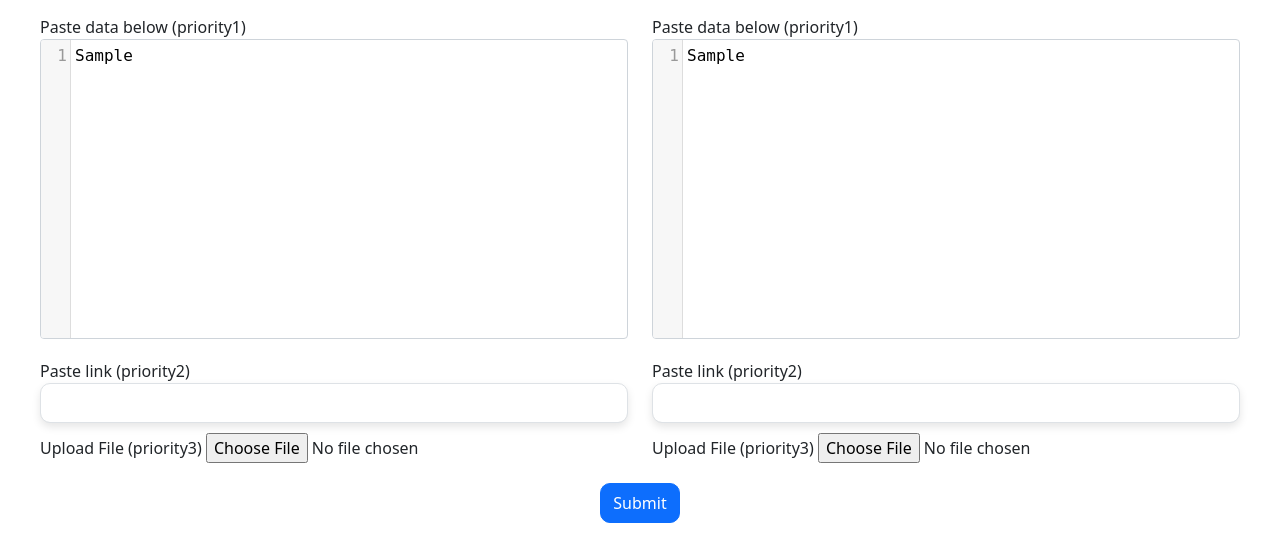
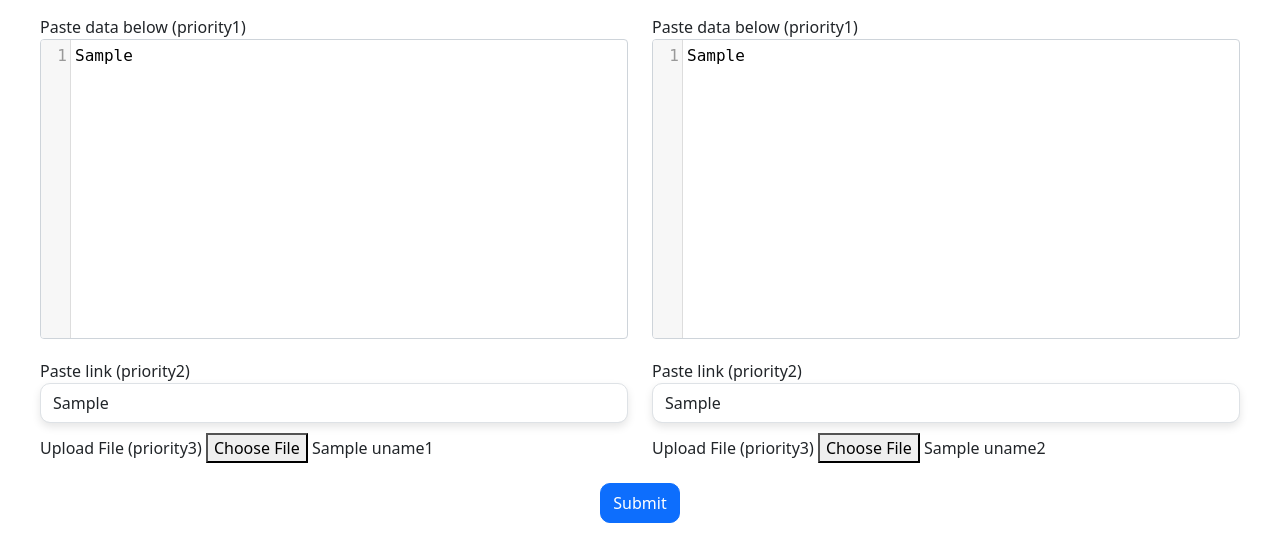
Before and after one commit to maddytae/gitexplorer, a Flask app: template templates/main.html in a window 1280 px wide. Shown: the part 260-800 px from the top of the page. Run offline with Flask 3, Linux system fonts and the light colour scheme; the template is opened without the code that fills it: most values are stand-ins (such as "Sample title", 1, 10 or a date in 2020).

Commit message:
Nice Work

```diff
--- a/app.py
+++ b/app.py
@@ -50,19 +50,25 @@ atexit.register(lambda: scheduler.shutdown())
 @app.route("/", methods=["GET", "POST"])
 def main():
     error_message = None
+    show_checkbox_page = False
+    diff_files = {}
     code1 = ''
     code2 = ''
-    show_checkbox_page = False
-    diff_files = {}
+    newInput1 = ''
+    newInput2 = ''
+    uname1 = session.get('uname1', '')  # Initialize from session
+    uname2 = session.get('uname2', '')  # Initialize from session
+
 
     if request.method == "POST":
+
         # Generate a unique session identifier
         if 'session_id' not in session:
             session['session_id'] = str(uuid.uuid4())
 
         session_dir = os.path.join(st.repo_store, f"{session['session_id']}")
         main_diff_dir=os.path.join(session_dir,"main_diff_path")
-        print(main_diff_dir)
+
         session['session_dir'] = session_dir
         session['main_diff_dir'] = main_diff_dir
         if not os.path.exists(session_dir):
@@ -95,25 +101,69 @@ def main():
                     logging.error(f"Error: {e}", exc_info=True)
 
         # Check if CodeMirror text area form is submitted
-        elif 'code1' in request.form and 'code2' in request.form:
+        elif (any(request.form.get(key) for key in ['code1', 'newInput1']) or
+            'fileUpload1' in request.files) and \
+            (any(request.form.get(key) for key in ['code2', 'newInput2']) or
+            'fileUpload2' in request.files):
             show_checkbox_page = True
+            filename1='file1.txt'
+            filename2='file2.txt'
+
+            file_path1=os.path.join(main_diff_dir, 'file1.txt')
+            file_path2=os.path.join(main_diff_dir, 'file2.txt')
+
+            for v in ['code1', 'newInput1', 'fileUpload1']:
+                if v == 'code1' and request.form.get('code1'):
+                    code1 = ''
+                    newInput1 = ''
+                    fileUpload1 = None
+                    code1 = request.form["code1"]
+                    ut.process_paste(code1,file_path1)
+                    break
+                elif v == 'newInput1' and request.form.get('newInput1'):
+                    # Logic for newInput1
+                    code1 = ''
+                    newInput1 = ''
+                    fileUpload1 = None
+                    newInput1=request.form["newInput1"]
+                    ut.process_link(newInput1,file_path1) # this should save file1.txt in the destination folder
+                    break
+
+                elif v == 'fileUpload1' and 'fileUpload1' in request.files:
+                    code1 = ''
+                    newInput1 = ''
+                    fileUpload1 = None
+                    fileUpload1=request.files["fileUpload1"]
+                    session['uname1'] = fileUpload1.filename
+                    fileUpload1.save(file_path1)  #later see we can save in original file format
 
 
-            code1 = request.form["code1"]
-            code2 = request.form["code2"]
 
+            for v in ['code2', 'newInput2', 'fileUpload2']:
+                if v == 'code2' and request.form.get('code2'):
+                    code2 = ''
+                    newInput2 = ''
+                    fileUpload2 = None
+                    code2 = request.form["code2"]
+                    ut.process_paste(code2,file_path2)
+                    break
+                elif v == 'newInput2' and request.form.get('newInput2'):
+                    code2 = ''
+                    newInput2 = ''
+                    fileUpload2 = None
+                    newInput2=request.form["newInput2"]
+                    ut.process_link(newInput2,file_path2)
+                    break
+                elif v == 'fileUpload2' and 'fileUpload2' in request.files:
+                    code2 = ''
+                    newInput2 = ''
+                    fileUpload2 = None
+                    fileUpload2=request.files["fileUpload2"]
+                    session['uname2'] = fileUpload2.filename
+                    fileUpload2.save(file_path2)
 
-            filename1='code1.txt'
-            filename2='code2.txt'
+                    # ut.process_upload(fileUpload2,file_path2)
 
-            try:
-                with open(os.path.join(main_diff_dir, filename1), 'w') as file:
-                    file.write(code1)
-                with open(os.path.join(main_diff_dir, filename2), 'w') as file:
-                    file.write(code2)
-            except Exception as e:
-                error_message = f"An error occurred while saving files: {e}"
-                logging.error(f"Error: {e}", exc_info=True)
 
             output_path1 = os.path.join(main_diff_dir, 'line.html')
             output_path2 = os.path.join(main_diff_dir, 'no_line.html')
@@ -137,12 +187,16 @@ def main():
             }
 
 
-            # return render_template("main.html", error_message=error_message,code1=code1,code2=code2)
+
 
     return render_template("main.html",
                            error_message=error_message,
                            code1=code1,
                            code2=code2,
+                           newInput1=newInput1,
+                           newInput2=newInput2,
+                           uname1=uname1,
+                           uname2=uname2,
                            show_checkbox_page=show_checkbox_page,
                            diff_files=diff_files)
 
--- a/static/scripts.js
+++ b/static/scripts.js
@@ -33,3 +33,15 @@ var myCodeMirror2 = CodeMirror.fromTextArea(document.getElementById('code2'), {
     lineNumbers: true,
     lineWrapping: false // Disable line wrapping
 });
+
+function updateFileName1() {
+    var fileInput = document.getElementById('fileUpload1');
+    var fileUploadStatus = document.getElementById('file-upload-status1');
+    fileUploadStatus.textContent = fileInput.files.length > 0 ? fileInput.files[0].name : '';
+}
+
+function updateFileName2() {
+    var fileInput = document.getElementById('fileUpload2');
+    var fileUploadStatus = document.getElementById('file-upload-status2');
+    fileUploadStatus.textContent = fileInput.files.length > 0 ? fileInput.files[0].name : '';
+}
--- a/templates/main.html
+++ b/templates/main.html
@@ -14,7 +14,7 @@
 
     <div class="text-center" style="padding-top: 10vh; max-width: 600px; margin: auto;">
         <h1 class="display-4 mb-4">MyGitExplorer</h1>
-        <form method="post" class="mt-4">
+        <form method="post" class="mt-4" >
             <div class="form-group d-flex justify-content-between align-items-center" style="width: 100%;">
 
                 <input type="text" class="form-control form-control-lg mr-4 border-radius" id="sshAddress"
@@ -33,7 +33,7 @@
     </div>
 
     <div class="text-center" style="padding-top: 2vh; max-width: 1500px; margin: auto;">
-        <form method="post" class="mt-4">
+        <form method="post" class="mt-4" enctype="multipart/form-data">
             <div class="text-center" style="padding-top: 2vh; max-width: 1200px; margin: auto;">
                 <div style="display: flex; justify-content: space-between;">
                     <div style="width: 49%; margin-right: 1rem;">
@@ -47,22 +47,27 @@
                 </div>
 
                 <div style="display: flex; justify-content: space-between; margin-top: 20px;">
+<!-- File Upload for Input 1 -->
 <div style="width: 49%; margin-right: 1rem;">
     <label for="newInput1" style="display: block; text-align: left;">Paste link (priority2)</label>
-                        <input type="text" class="form-control" id="newInput1" name="newInput1">
-                        <!-- File Upload for Input 1 -->
+    <input type="text" class="form-control" id="newInput1" name="newInput1" value="{{newInput1}}">
     <div style="margin-top: 10px; text-align: left;">
         <label for="fileUpload1">Upload File (priority3)</label>
-                            <input type="file" id="fileUpload1" name="fileUpload1">
+        <button type="button" onclick="document.getElementById('fileUpload1').click();">Choose File</button>
+        <span id="file-upload-status1">{{ uname1 }}</span>
+        <input type="file" id="fileUpload1" name="fileUpload1" style="display: none;" onchange="updateFileName1()">
     </div>
 </div>
+
+<!-- File Upload for Input 2 -->
 <div style="width: 49%;">
     <label for="newInput2" style="display: block; text-align: left;">Paste link (priority2)</label>
-                        <input type="text" class="form-control" id="newInput2" name="newInput2">
-                        <!-- File Upload for Input 2 -->
+    <input type="text" class="form-control" id="newInput2" name="newInput2" value="{{newInput2}}">
     <div style="margin-top: 10px; text-align: left;">
         <label for="fileUpload2">Upload File (priority3)</label>
-                            <input type="file" id="fileUpload2" name="fileUpload2">
+        <button type="button" onclick="document.getElementById('fileUpload2').click();">Choose File</button>
+        <span id="file-upload-status2">{{ uname2 }}</span>
+        <input type="file" id="fileUpload2" name="fileUpload2" style="display: none;" onchange="updateFileName2()">
     </div>
 </div>
                 </div>
```
Also changed, not shown: utilities/utils.py (+30 -0 lines), 1 other file. Lines whose indentation alone changed are shown as unchanged.
